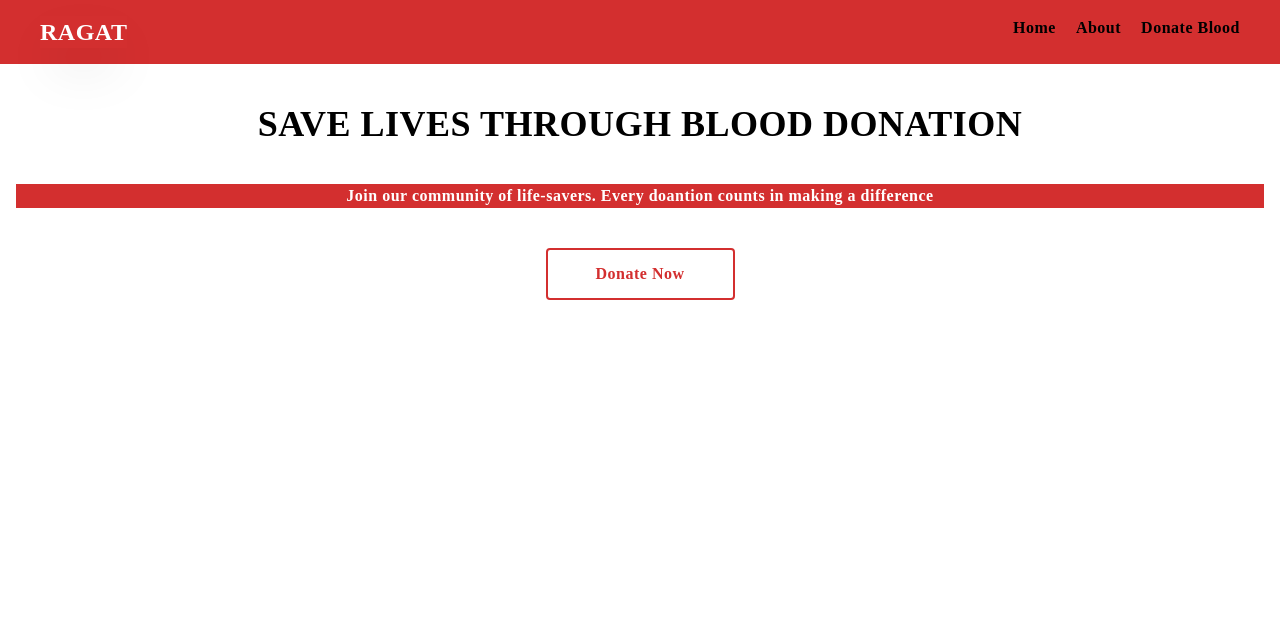
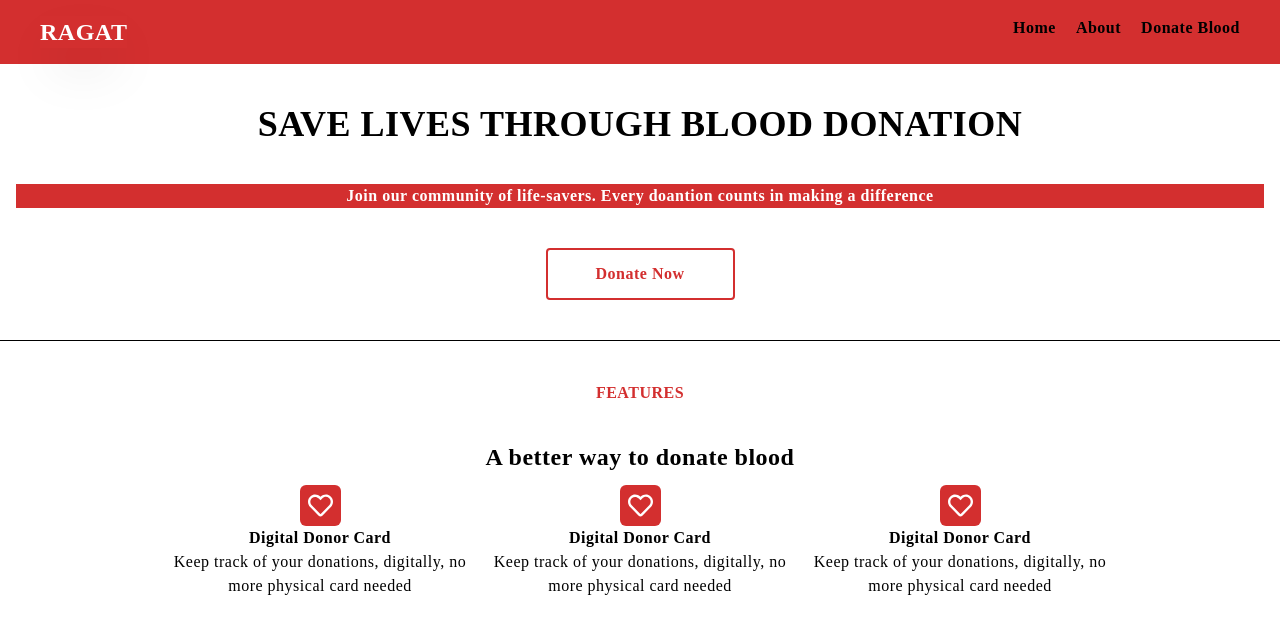
Before and after one commit to sanjayaniroula11/BDT, a React (Vite) app in the folder BDT/: page / in a window 1280 px wide. Shown: the top 634 px of the page. Built offline with nearby package versions, Linux system fonts and the light colour scheme.

Commit message:
was learning to pass the parameters in card

```diff
--- a/BDT/package.json
+++ b/BDT/package.json
@@ -13,6 +13,7 @@
     "@tailwindcss/vite": "^4.0.10",
     "react": "^19.0.0",
     "react-dom": "^19.0.0",
+    "react-icons": "^5.5.0",
     "react-router-dom": "^7.2.0",
     "tailwindcss": "^4.0.10"
   },
--- /dev/null
+++ b/BDT/src/components/Card.jsx
@@ -0,0 +1,14 @@
+import React from 'react'
+
+
+function Card({ icon: Icon, title, description, bgColor }) {
+  return (
+    <div className='flex flex-col items-center justify-center w-[300px]'>
+        <div className={`p-2 rounded-md`} style={{ backgroundColor: bgColor }}><Icon size={25} color="white" /></div>
+        <h3>{title}</h3>
+        <p className='font-light text-center'>{description}</p>
+    </div>
+  )
+}
+
+export default Card
--- a/BDT/src/pages/Home.jsx
+++ b/BDT/src/pages/Home.jsx
@@ -1,17 +1,47 @@
-import React from 'react'
-import Button from '../components/Button';
-
+import React from "react";
+import Button from "../components/Button";
+import Card from "../components/Card";
+import {FaRegHeart} from 'react-icons/fa'
 
 function Home() {
   return (
-    <div className='bg-white flex-col items-center justify-center px-4 text-center space-y-10 py-10'>
-      <h1 class='text-4xl font-bold' >SAVE LIVES THROUGH BLOOD DONATION</h1>
-      <h5 class='font-bold bg-[#D32F2F] text-white' >Join our community of life-savers. Every doantion counts in making a difference</h5>
-      <Button/>
+    <>
+      <div className="bg-white flex-col items-center justify-center px-4 text-center space-y-10 py-10">
+        <h1 class="text-4xl font-bold">SAVE LIVES THROUGH BLOOD DONATION</h1>
+        <h5 class="font-bold bg-[#D32F2F] text-white">
+          Join our community of life-savers. Every doantion counts in making a
+          difference
+        </h5>
+        <Button />
+      </div>
+      <hr />
+      <div className="font-bold flex flex-col justify-center items-center space-y-3 py-10">
+        <h3 className="text-[#D32F2F]">FEATURES</h3> <br />
+        <h2 className="text-2xl">A better way to donate blood </h2>
 
-
-    </div>
-  )
+        <div className="flex flex-wrap justify-center items-center space-x-5">
+          <Card
+          icon={FaRegHeart}
+          title='Digital Donor Card'
+          description='Keep track of your donations, digitally, no more physical card needed'
+          bgColor="#D32F2F"
+          />
+          <Card
+          icon={FaRegHeart}
+          title='Digital Donor Card'
+          description='Keep track of your donations, digitally, no more physical card needed'
+          bgColor="#D32F2F"
+          />
+            <Card
+          icon={FaRegHeart}
+          title='Digital Donor Card'
+          description='Keep track of your donations, digitally, no more physical card needed'
+          bgColor="#D32F2F"
+          />
+        </div>
+      </div>
+    </>
+  );
 }
 
-export default Home
+export default Home;
```
Also changed, not shown: 1 other file (tests, documents, lock files or other folders).
